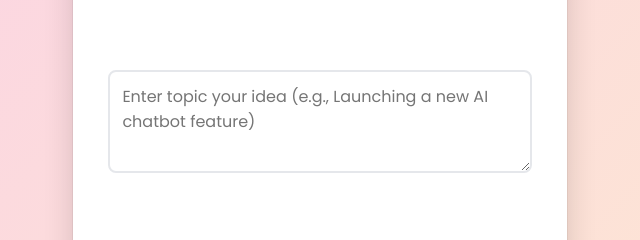
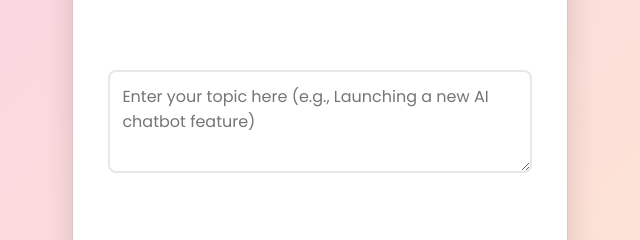
Before and after one commit to MfobesTechJournal/Caption_Craft, a plain HTML site: page index.html in a window 1280 px wide. Shown: the part 346-586 px from the top of the page, 320-960 px from the left. Drawn offline with Linux system fonts and the light colour scheme.

Commit message:
Update placeholder text in textarea

```diff
--- a/index.html
+++ b/index.html
@@ -13,7 +13,7 @@
       <textarea
         id="topic"
         rows="3"
-        placeholder="Enter topic your idea (e.g., Launching a new AI chatbot feature)"
+        placeholder="Enter your topic here (e.g., Launching a new AI chatbot feature)"
       ></textarea>
 
       <label for="tone" class="tone">Tone</label>
```
